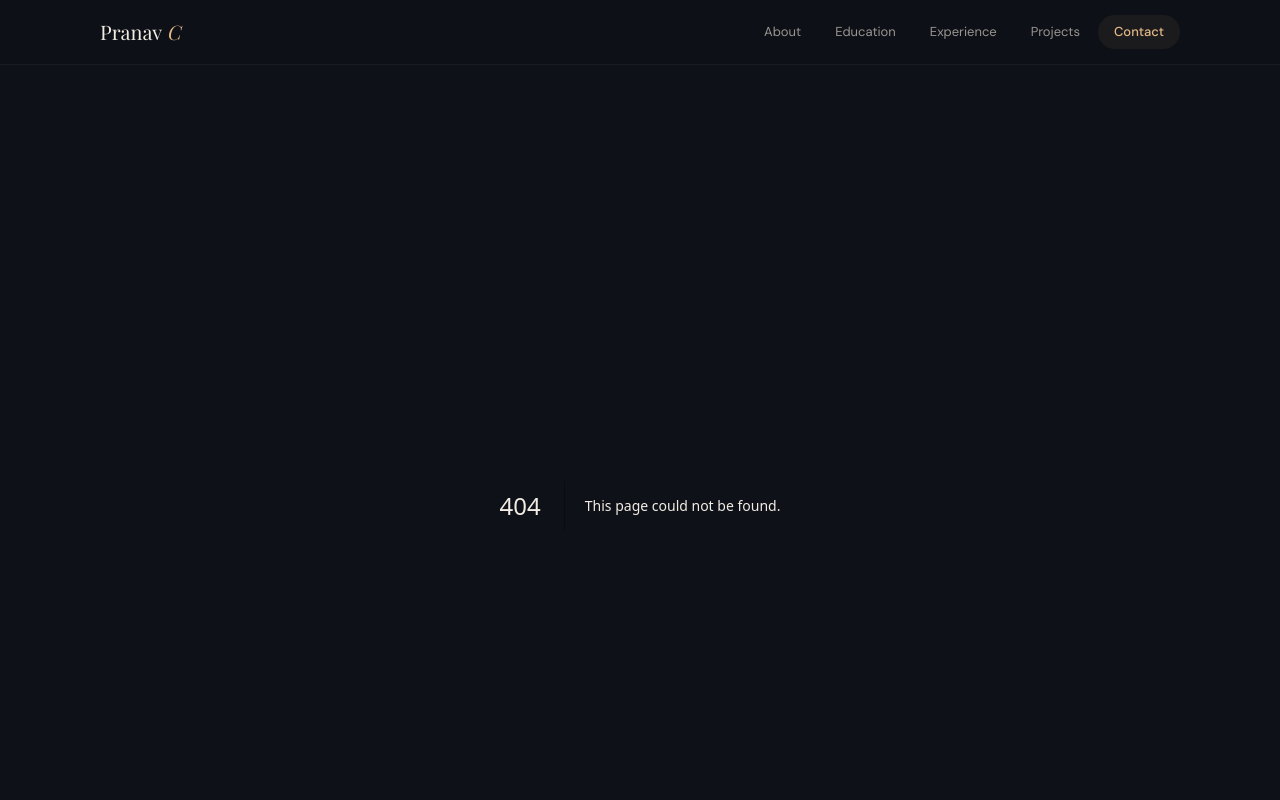
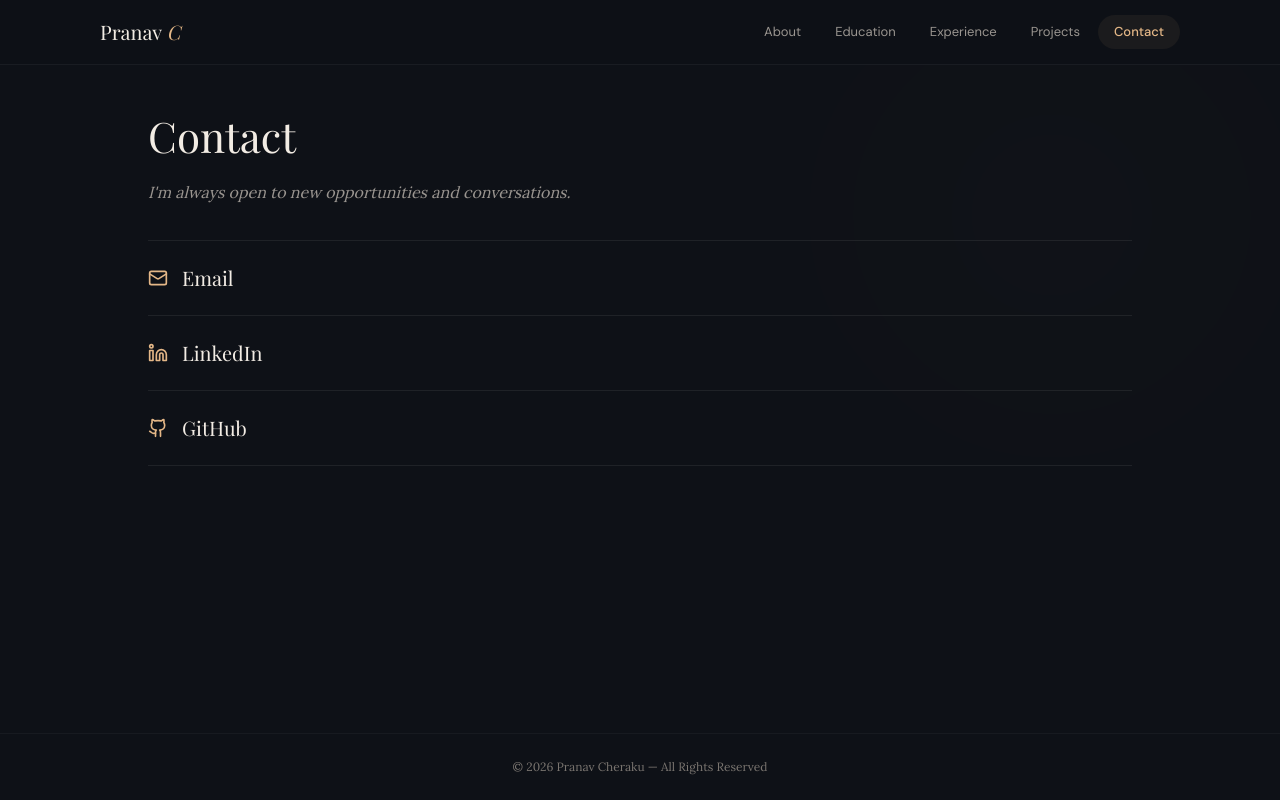
Before and after one commit to pranav-cheraku/portfolio, a Next.js app in the folder my-app/: page /contact in a window 1280 px wide. Before the commit this address had no page. Shown: the top 800 px of the page. Built offline with nearby package versions, Linux system fonts and the light colour scheme.

Commit message:
Started contact page, added email, linkedin and github links

```diff
--- /dev/null
+++ b/my-app/app/contact/ContactLinks.tsx
@@ -0,0 +1,94 @@
+"use client";
+
+import { useState } from "react";
+import { Mail, Linkedin, Github } from "lucide-react";
+import { T } from "@/lib/theme";
+
+const LINKS = [
+  {
+    label: "Email",
+    handle: "pranavcheraku@gmail.com",
+    href: "mailto:pranavcheraku@gmail.com",
+    Icon: Mail,
+  },
+  {
+    label: "LinkedIn",
+    handle: "linkedin.com/in/pranavcheraku",
+    href: "https://linkedin.com/in/pranav-cheraku",
+    Icon: Linkedin,
+  },
+  {
+    label: "GitHub",
+    handle: "github.com/pranav-cheraku",
+    href: "https://github.com/pranav-cheraku",
+    Icon: Github,
+  },
+];
+
+// Single row — icon + platform name always visible, handle slides in from the right on hover
+function ContactRow({ label, handle, href, Icon }: (typeof LINKS)[number]) {
+  const [hovered, setHovered] = useState(false);
+
+  return (
+    <a
+      href={href}
+      target={href.startsWith("mailto") ? "_self" : "_blank"}
+      rel="noopener noreferrer"
+      onMouseEnter={() => setHovered(true)}
+      onMouseLeave={() => setHovered(false)}
+      style={{
+        display: "flex",
+        alignItems: "center",
+        justifyContent: "space-between",
+        padding: "22px 0",
+        borderTop: `1px solid ${T.border}`,
+        textDecoration: "none",
+        cursor: "pointer",
+        transform: hovered ? "translateX(6px)" : "translateX(0)",
+        transition: "transform 0.25s ease",
+      }}
+    >
+      {/* Left: gold icon + platform name */}
+      <div style={{ display: "flex", alignItems: "center", gap: 14 }}>
+        <Icon size={20} color={T.accent} style={{ flexShrink: 0 }} />
+        <span
+          style={{
+            fontFamily: "var(--font-playfair), serif",
+            fontSize: 20,
+            fontWeight: 400,
+            color: hovered ? T.accent : T.heading,
+            transition: "color 0.25s ease",
+          }}
+        >
+          {label}
+        </span>
+      </div>
+
+      {/* Right: handle slides in on hover */}
+      <span
+        style={{
+          fontFamily: "var(--font-dm-sans), sans-serif",
+          fontSize: 13,
+          color: T.muted,
+          opacity: hovered ? 1 : 0,
+          transform: hovered ? "translateX(0)" : "translateX(14px)",
+          transition: "opacity 0.3s ease, transform 0.3s ease",
+          whiteSpace: "nowrap",
+        }}
+      >
+        {handle}
+      </span>
+    </a>
+  );
+}
+
+// List of contact rows with separator lines
+export default function ContactLinks() {
+  return (
+    <div style={{ borderBottom: `1px solid ${T.border}` }}>
+      {LINKS.map((link) => (
+        <ContactRow key={link.label} {...link} />
+      ))}
+    </div>
+  );
+}
--- /dev/null
+++ b/my-app/app/contact/page.tsx
@@ -0,0 +1,55 @@
+import FadeIn from "@/components/FadeIn";
+import Glow from "@/components/Glow";
+import ContactLinks from "./ContactLinks";
+import { T } from "@/lib/theme";
+
+export const metadata = {
+  title: "Pranav Cheraku - Contact",
+};
+
+// Contact page — links and form
+export default function ContactPage() {
+  return (
+    <div style={{ position: "relative" }}>
+      {/* Gold glow orb top right */}
+      <Glow color={T.accent} size={280} top={-30} right={-60} opacity={0.03} />
+
+      {/* Page heading */}
+      <FadeIn>
+        <h2
+          className="page-heading"
+          style={{
+            fontFamily: "var(--font-playfair), serif",
+            fontSize: 42,
+            fontWeight: 400,
+            color: T.heading,
+            marginBottom: 12,
+          }}
+        >
+          Contact
+        </h2>
+      </FadeIn>
+
+      {/* Italic intro line */}
+      <FadeIn delay={60}>
+        <p
+          style={{
+            fontFamily: "var(--font-lora), serif",
+            fontSize: 16,
+            color: T.body,
+            fontStyle: "italic",
+            marginBottom: 36,
+            marginTop: 0,
+          }}
+        >
+          I&apos;m always open to new opportunities and conversations.
+        </p>
+      </FadeIn>
+
+      {/* Contact link rows */}
+      <FadeIn delay={120}>
+        <ContactLinks />
+      </FadeIn>
+    </div>
+  );
+}
```
